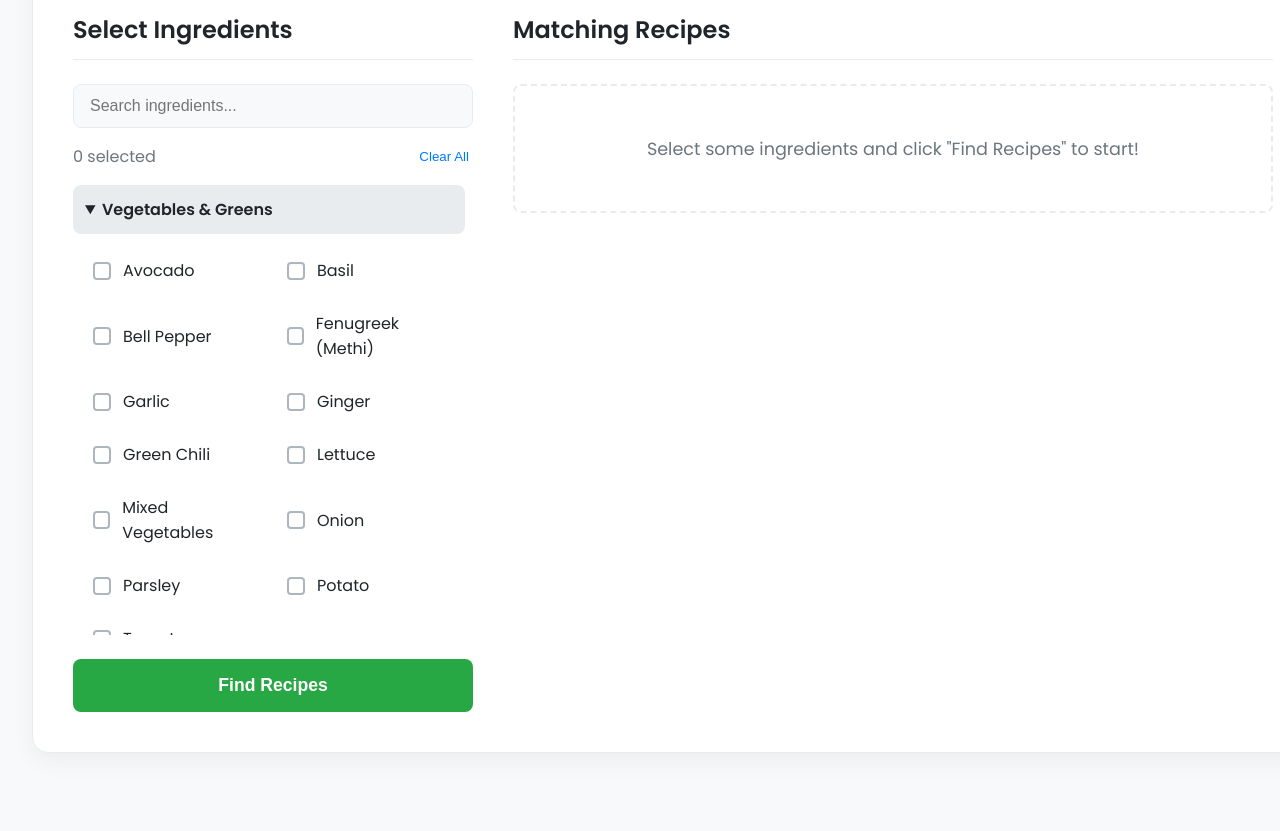
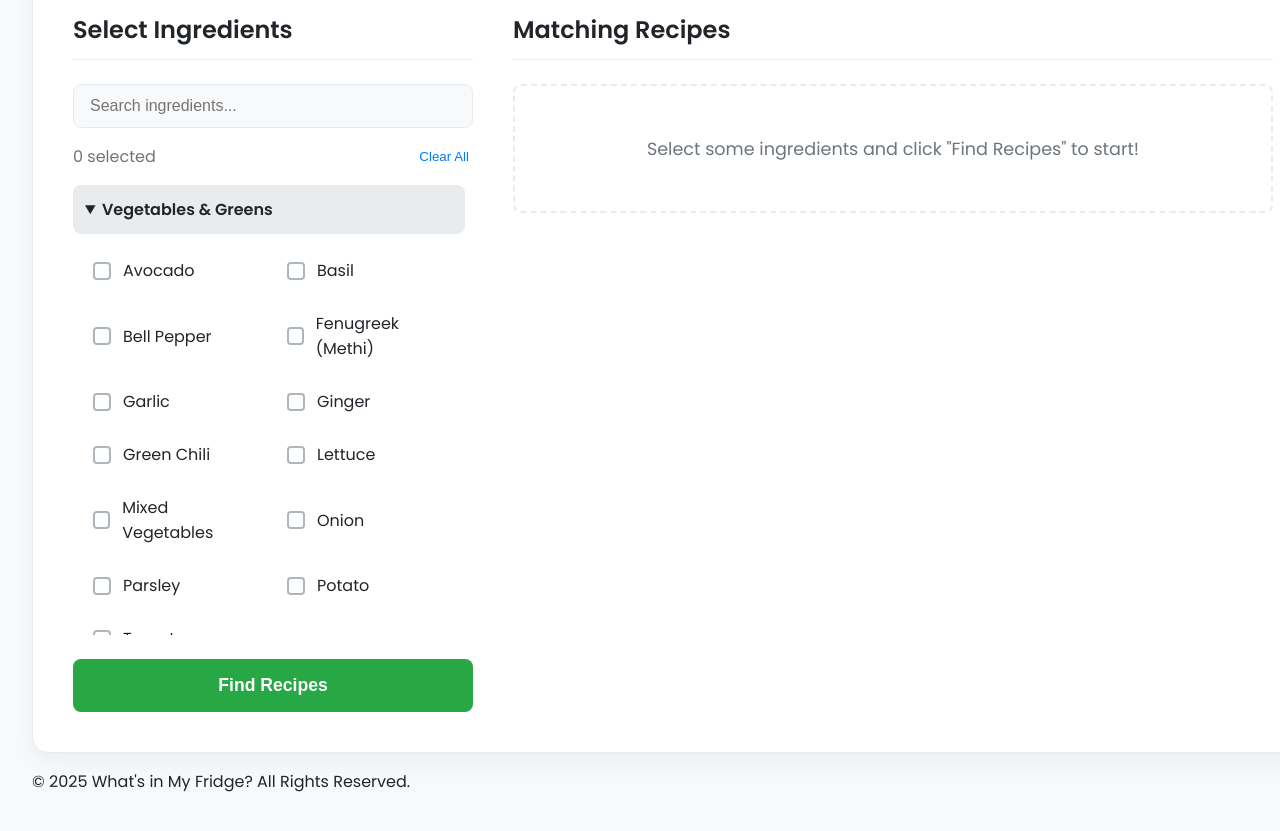
Before and after one commit to DhruvilThummar/What-s-In-My-Fridge, a plain HTML site: page index.html in a window 1280 px wide. Shown: the part 141-972 px from the top of the page. Before the commit the page ends 926 px from the top, so only its background shows below. Drawn offline with Linux system fonts and the light colour scheme.

Commit message:
Update index.html

```diff
--- a/index.html
+++ b/index.html
@@ -60,5 +60,9 @@
     </div>
 
     <script src="script.js"></script>
+<footer class="app-footer">
+    <p>&copy; 2025 What's in My Fridge? All Rights Reserved.</p>
+</footer>
+
 </body>
 </html>
```
